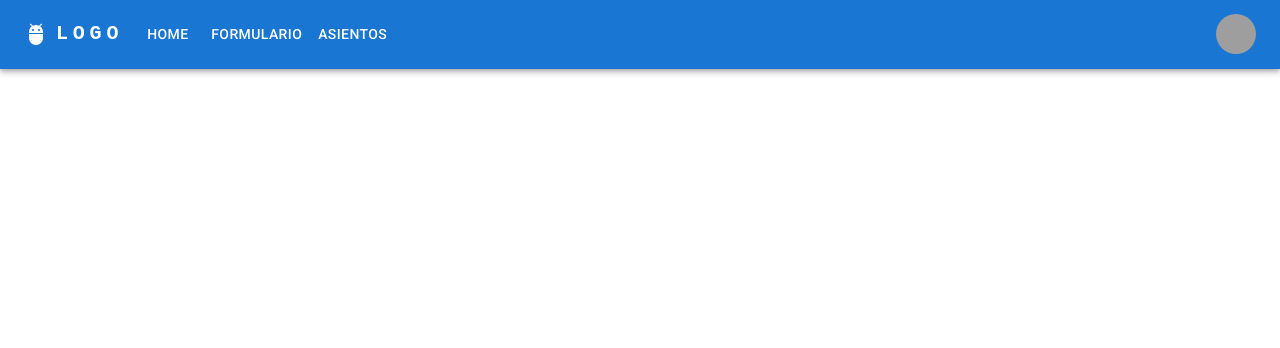
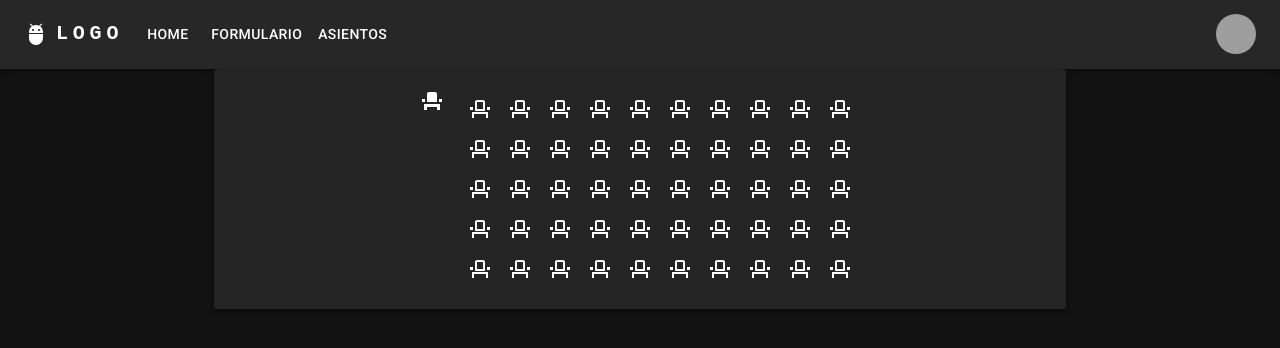
Before and after one commit to asblazquez/prueba_escuela_judicial, a React (Vite) app: page /Asientos in a window 1280 px wide. Shown: the top 348 px of the page. Built offline with nearby package versions, Linux system fonts and the light colour scheme; grey boxes are pictures that could not be loaded.

Commit message:
Pagina de Asientos

```diff
--- a/src/App.jsx
+++ b/src/App.jsx
@@ -1,6 +1,7 @@
 import AppBarCoponent from "./components/AppBar"
 import { BrowserRouter, Routes, Route } from "react-router-dom"
 import { Formulario } from "./pages/Formulario"
+import { Asientos } from "./pages/Asientos"
 
 function App() {
   return (
@@ -10,6 +11,7 @@ function App() {
       <Routes>
         <Route path="/home" element={<h1>Home</h1>} />
         <Route path="/formulario" element={<Formulario />} />
+        <Route path="/Asientos" element={<Asientos />} />
       </Routes>
       </BrowserRouter>
     </div>
--- a/src/main.jsx
+++ b/src/main.jsx
@@ -6,11 +6,20 @@ import '@fontsource/roboto/400.css';
 import '@fontsource/roboto/500.css';
 import '@fontsource/roboto/700.css';
 import './index.css'
-import { CssBaseline } from '@mui/material';
+import { CssBaseline, createTheme } from '@mui/material';
+import { ThemeProvider } from '@emotion/react';
+
+const darkTheme = createTheme({
+  palette: {
+    mode: 'dark',
+  },
+});
 
 ReactDOM.createRoot(document.getElementById('root')).render(
   <React.StrictMode>
-    <CssBaseline />
+    <ThemeProvider theme={darkTheme}>
+      <CssBaseline />
       <App />
+    </ThemeProvider>
   </React.StrictMode>,
 )
--- /dev/null
+++ b/src/pages/Asientos.jsx
@@ -0,0 +1,54 @@
+import { useState } from 'react';
+import { Container, Grid, Paper, IconButton } from '@mui/material';
+import { EventSeat, EventSeatOutlined } from '@mui/icons-material';
+import EventSeatIcon from '@mui/icons-material/EventSeat';
+
+export function Asientos () {
+  const [selectedSeats, setSelectedSeats] = useState([]);
+
+  const handleSeatClick = (seatNumber) => {
+    if (selectedSeats.includes(seatNumber)) {
+      setSelectedSeats(selectedSeats.filter((seat) => seat !== seatNumber));
+    } else {
+      setSelectedSeats([...selectedSeats, seatNumber]);
+    }
+  };
+
+  const renderSeats = () => {
+    const totalSeats = 50;
+    const seats = [];
+
+    for (let i = 1; i <= totalSeats; i++) {
+      const isSelected = selectedSeats.includes(i);
+
+      seats.push(
+        <IconButton
+          key={i}
+          onClick={() => handleSeatClick(i)}
+          color={isSelected ? 'primary' : 'default'}
+        >
+          {isSelected ? <EventSeat /> : <EventSeatOutlined />}
+        </IconButton>
+      );
+    }
+
+    return seats;
+  };
+
+  return (
+    <Container maxWidth="md">
+      <Paper elevation={3} style={{ padding: '20px' }}>
+        <Grid container spacing={2} justifyContent="center">
+          <Grid item>
+            <EventSeatIcon />
+          </Grid>
+          <Grid item>
+            <div style={{ display: 'grid', gridTemplateColumns: 'repeat(10, 1fr)' }}>
+              {renderSeats()}
+            </div>
+          </Grid>
+        </Grid>
+      </Paper>
+    </Container>
+  );
+}
--- a/src/pages/Formulario.jsx
+++ b/src/pages/Formulario.jsx
@@ -52,10 +52,11 @@ export function Formulario(){
                     id="Genero"
                     select
                     label="Select"
-                    defaultValue="1"
-                    helperText="Por favor seleccione su género"
+                    defaultValue="0"
+                    helperText={errors.Genero?.message}
                     fullWidth
-                    {...register("Genero", { required: true })}
+                    error = {!!errors.Genero}
+                    {...register("Genero", { required: 'El Genero es necesario', min: 1 })}
                   >
                     {options.map((option) => (
                       <MenuItem key={option.value} value={option.value}>
```
